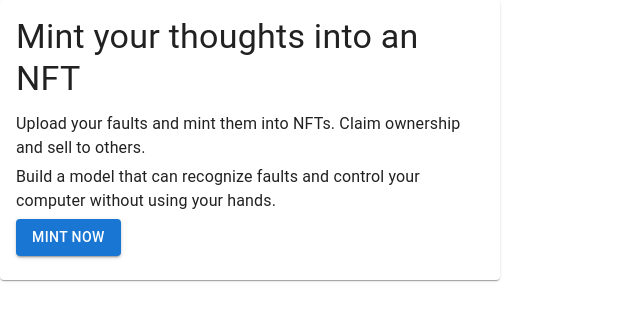
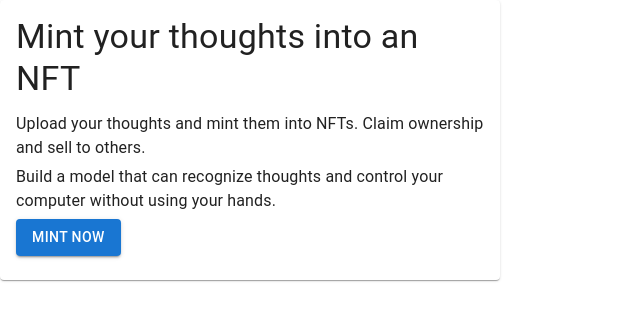
Before and after one commit to ignas-g/brain-ripple, a Next.js app: page / in a window 1280 px wide. Shown: the top 320 px of the page, without its empty margins (0-640 px from the left). Built offline with nearby package versions, Linux system fonts and the light colour scheme.

Commit message:
Fix spelling

```diff
--- a/src/pages/index.tsx
+++ b/src/pages/index.tsx
@@ -22,10 +22,10 @@ export default function Home() {
                       Mint your thoughts into an NFT
                   </Typography>
                   <Typography variant="body1" component="p" gutterBottom>
-                      Upload your faults and mint them into NFTs. Claim ownership and sell to others.
+                      Upload your thoughts and mint them into NFTs. Claim ownership and sell to others.
                   </Typography>
                   <Typography variant="body1" component="p" gutterBottom>
-                      Build a model that can recognize faults and control your computer without using your hands.
+                      Build a model that can recognize thoughts and control your computer without using your hands.
                   </Typography>
                   <Button variant="contained" color="primary">
                       Mint Now
```
